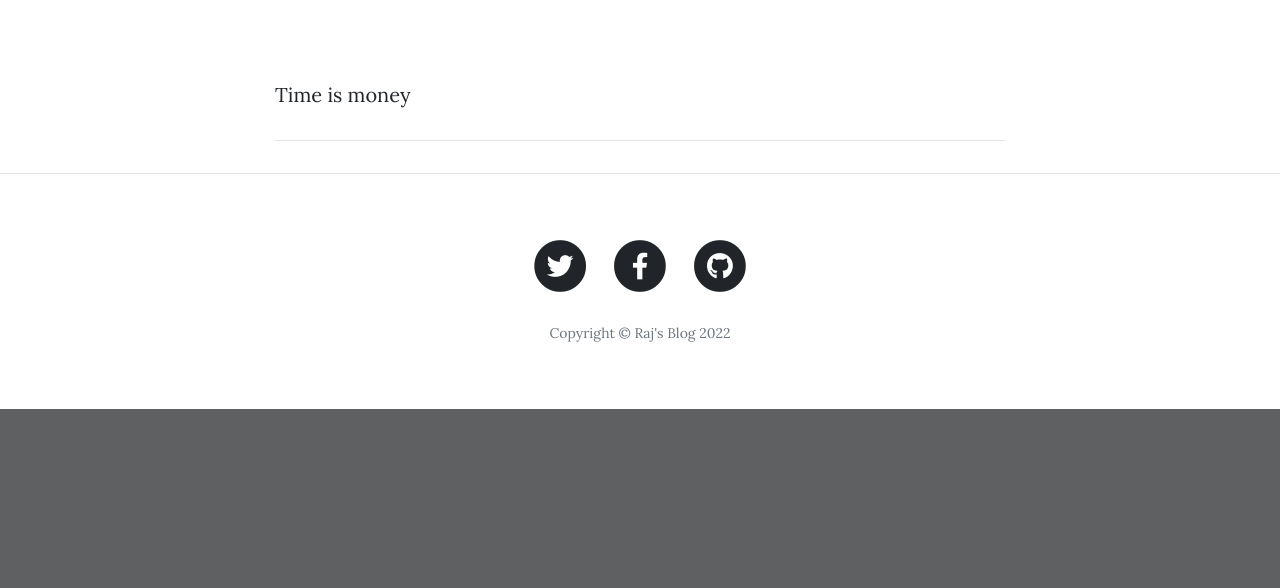
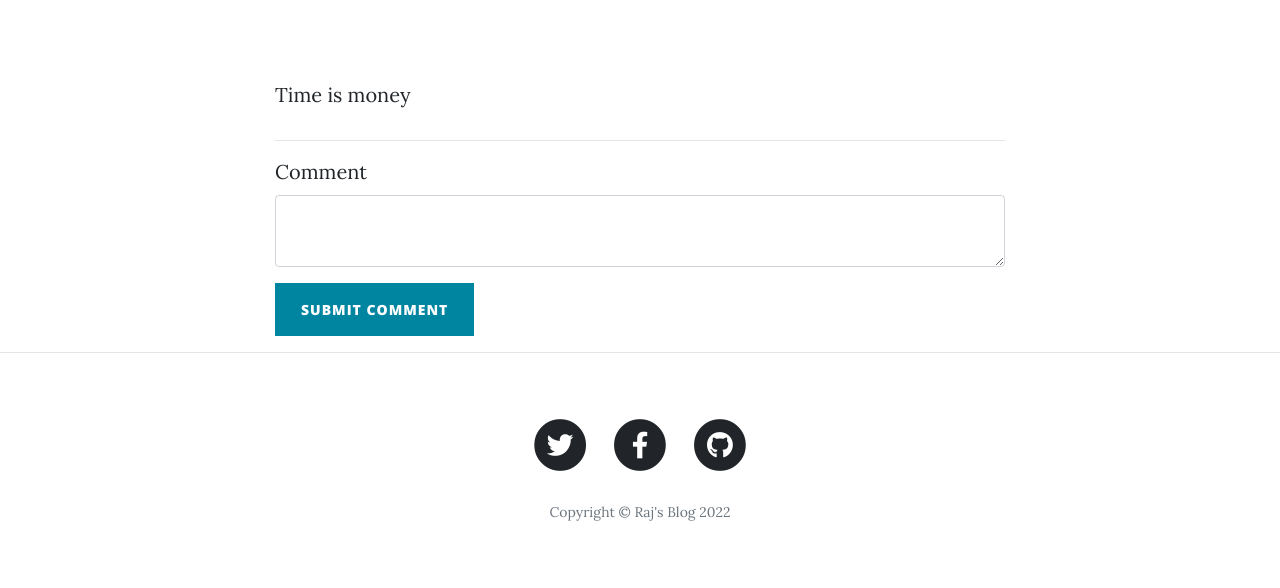
Before and after one commit to rajverma1985/mypersonalblog, a Flask app: page /post/2 in a window 1280 px wide. Shown: the part 561-1149 px from the top of the page. Before the commit the page ends 970 px from the top, so only its background shows below. Run offline with Flask 3, Linux system fonts and the light colour scheme; some libraries are stand-ins or nearby versions.

Commit message:
adding comments section

```diff
--- a/app/api/views.py
+++ b/app/api/views.py
@@ -2,7 +2,7 @@ from datetime import date
 from functools import wraps
 from flask import render_template, redirect, url_for, abort
 from flask_login import current_user
-from app.api.forms import CreatePostForm
+from app.api.forms import CreatePostForm, CommentForm
 from app.models import BlogPost
 from app import db
 from app.api import api
@@ -44,10 +44,14 @@ def new_post():
     return render_template('make-post.html', form=form, current_user=current_user)
 
 
-@api.route("/post/<int:post_id>")
+@api.route("/post/<int:post_id>", methods=['GET', 'POST'])
 def show_post(post_id):
+    comment_form = CommentForm()
     requested_post = BlogPost.query.get(post_id)
-    return render_template("post.html", post=requested_post)
+    if comment_form.validate_on_submit():
+        comment = comment_form.data
+        return redirect(url_for('api.show_post'), comment = comment)
+    return render_template("post.html", post=requested_post, form=comment_form)
 
 
 @api.route("/edit_post/<int:post_id>", methods=["GET", "POST"])
--- a/app/templates/post.html
+++ b/app/templates/post.html
@@ -1,5 +1,5 @@
 {% include "header.html" %}
-
+{% import "bootstrap/wtf.html" as wtf %}
 <!-- Page Header -->
 <header class="masthead" style="background-image: url('{{post.img_url}}')">
 	<div class="overlay"></div>
@@ -27,6 +27,11 @@
             {{ post.body|safe }}
           </p>
            <hr>
+            <div class="clearfix">
+                {{ ckeditor.load() }}
+                {{ ckeditor.config(name='comments') }}
+                {{ wtf.quick_form(form, novalidate=True, button_map={'submit': 'primary'}) }}
+            </div>
            <div class="clearfix">
                {% if current_user.id == 1 %}
                     <a class="btn btn-primary float-right" href="{{url_for('api.edit_post', post_id=post.id)}}">Edit Post</a>
```
